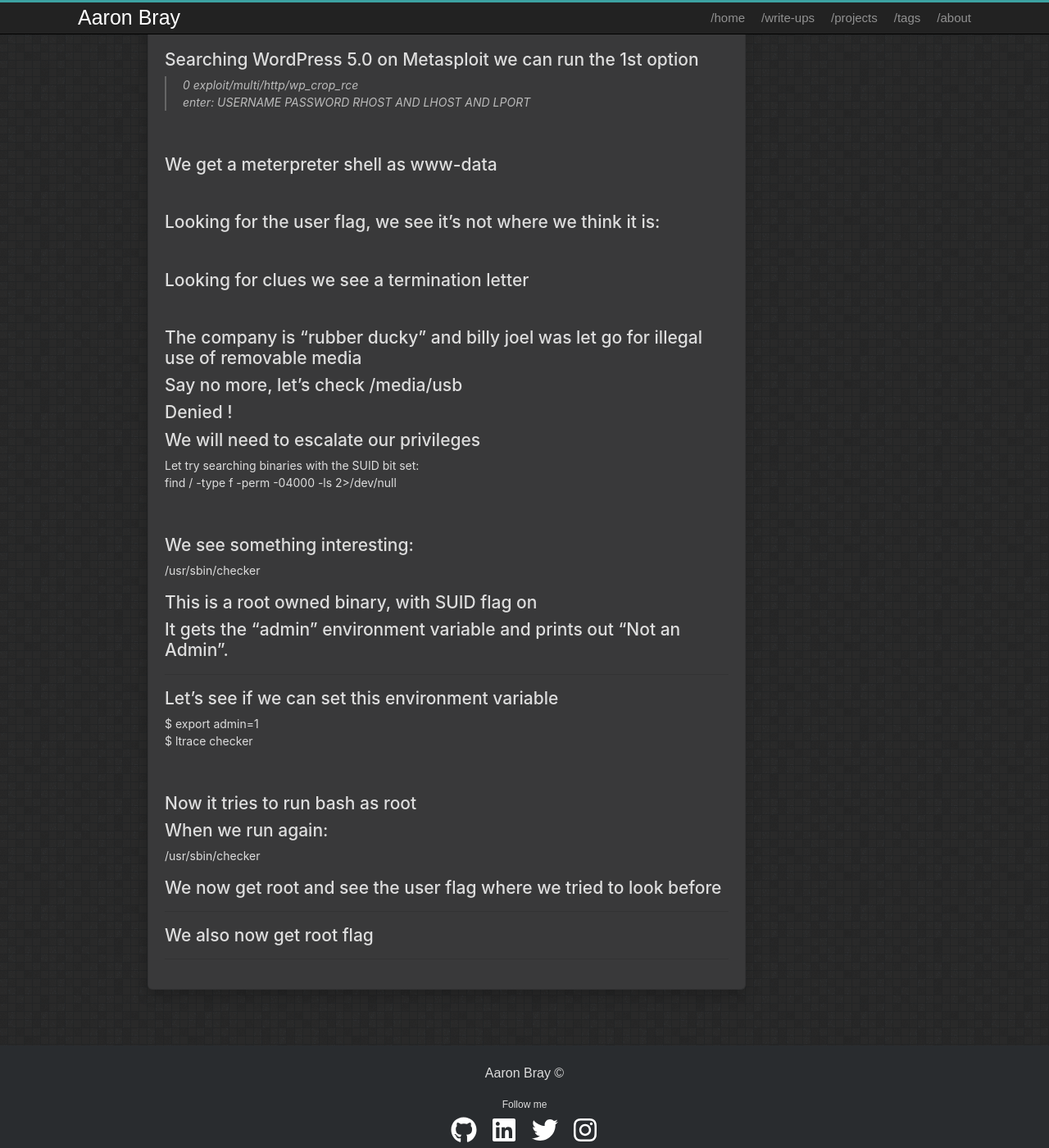
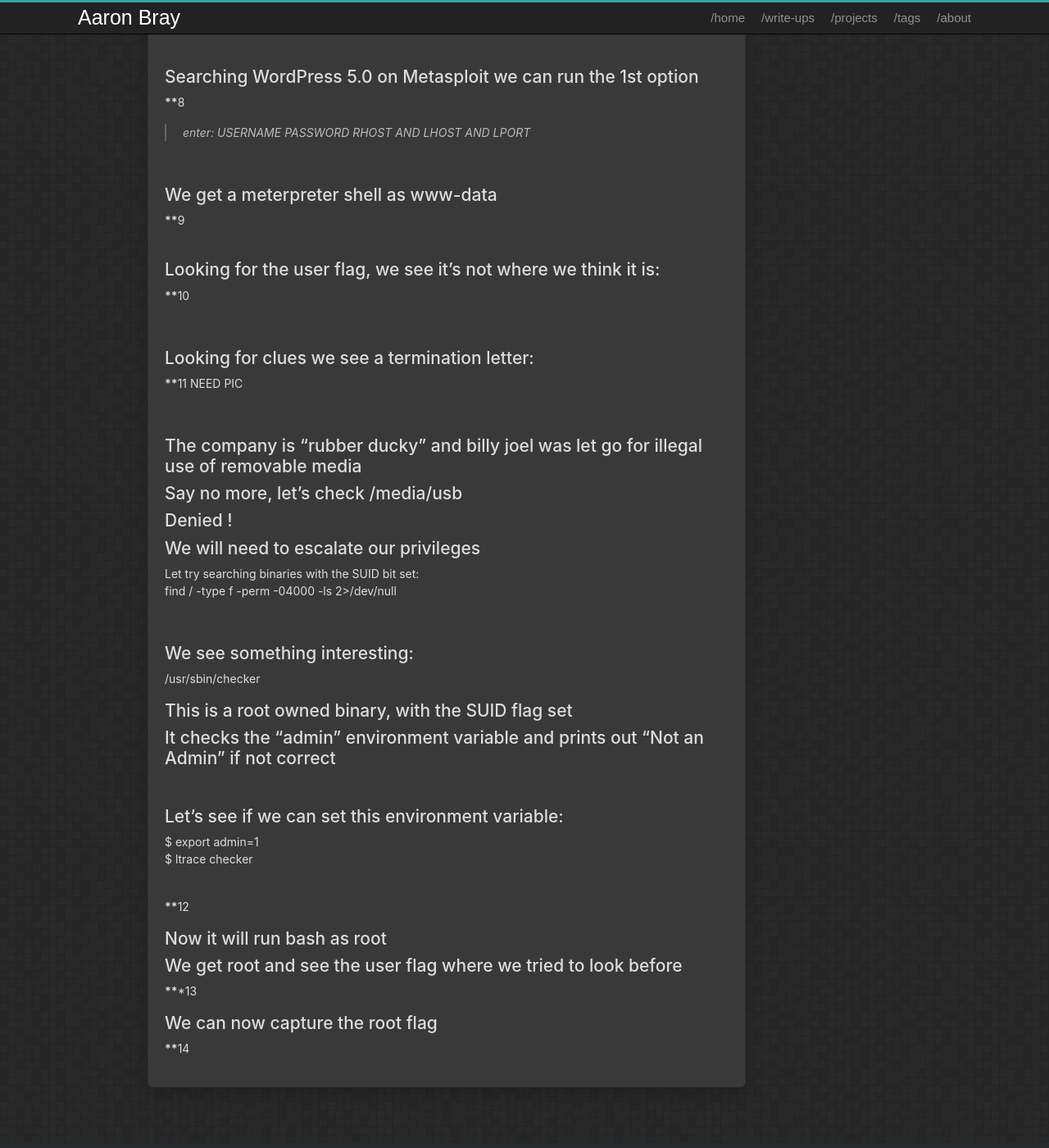
Before and after one commit to AaronBray/AaronBray.github.io, a Jekyll site: the page built from _posts/2025-10-30-billyjoel.md, in a window 1280 px wide and 1400 px high, scrolled down 1637 px. Shown: the whole window at 82% size. Built offline with Jekyll 4.4.1, drawn with Linux system fonts in a browser that asks for light colours; some of the changed text lies outside the part shown.

Commit message:
Update 2025-10-30-billyjoel.md

```diff
--- a/_posts/2025-10-30-billyjoel.md
+++ b/_posts/2025-10-30-billyjoel.md
@@ -11,7 +11,7 @@
 <br>
 <br>
 <br>
-## Starting with an nmap scan, we see:
+## Starting with an Nmap scan, we see:
 
 ******1
 <br>
@@ -58,13 +58,15 @@
 ## We get Karen Wheelers username and password
 Username: kwheel
 Password: cutiepie1[redacted]
-******5
+******6
 <br>
 
 ## We now need to find the login page
 ## Looking at robots.txt:
 Disallow: /wp-admin/
 Allow: /wp-admin/admin-ajax.php
+******7 NEED PIC
+
 
 ## We find the login page at: /wp-admin/
 
@@ -75,19 +77,22 @@
 
 <br>
 ## Searching WordPress 5.0 on Metasploit we can run the 1st option
-> 0   exploit/multi/http/wp_crop_rce
+
+******8
+
 >enter: USERNAME PASSWORD RHOST AND LHOST AND LPORT
 
 <br>
 ## We get a meterpreter shell as www-data
+******9
+<br>
+
+## Looking for the user flag, we see it's not where we think it is:
+******10
 
 <br>
-## Looking for the user flag, we see it's not where we think it is:
-
-
-<br>
-## Looking for clues we see a termination letter
-
+## Looking for clues we see a termination letter:
+******11 NEED PIC
 
 <br>
 ## The company is "rubber ducky" and billy joel was let go for illegal use of removable media
@@ -102,26 +107,21 @@
 ## We see something interesting:
 /usr/sbin/checker
 
-## This is a root owned binary, with SUID flag on
-## It gets the "admin" environment variable and prints out "Not an Admin".
+## This is a root owned binary, with the SUID flag set
+## It checks the "admin" environment variable and prints out "Not an Admin" if not correct
+<br>
 
-********
-
-## Let's see if we can set this environment variable
-
+## Let's see if we can set this environment variable:
 $ export admin=1
 $ ltrace checker
-
 <br>
 
-## Now it tries to run bash as root
-## When we run again:
-/usr/sbin/checker
+******12
+## Now it will run bash as root
+## We get root and see the user flag where we tried to look before
 
-## We now get root and see the user flag where we tried to look before
+*******13
 
-*************
+## We can now capture the root flag
 
-## We also now get root flag
-
-*************
+******14
```
